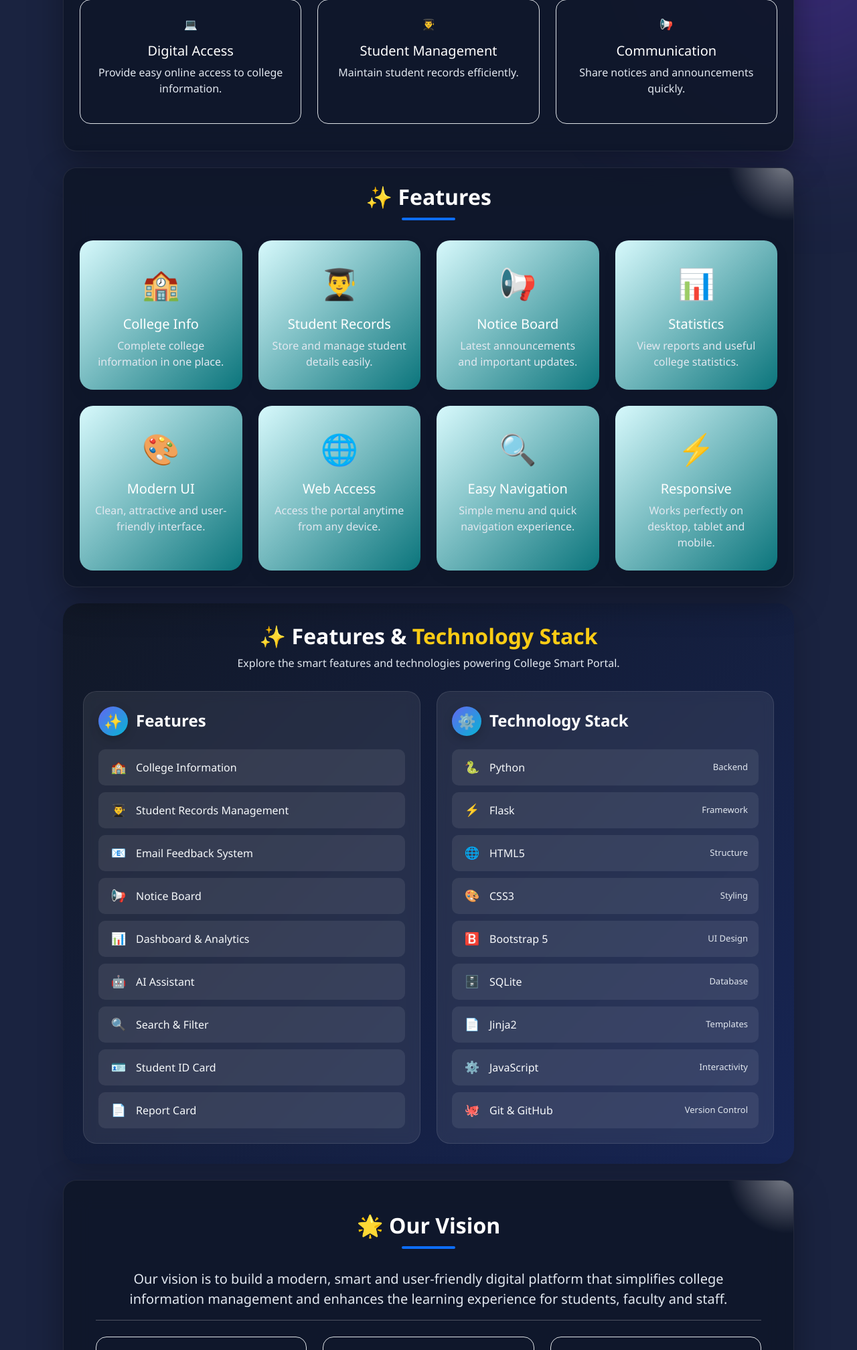
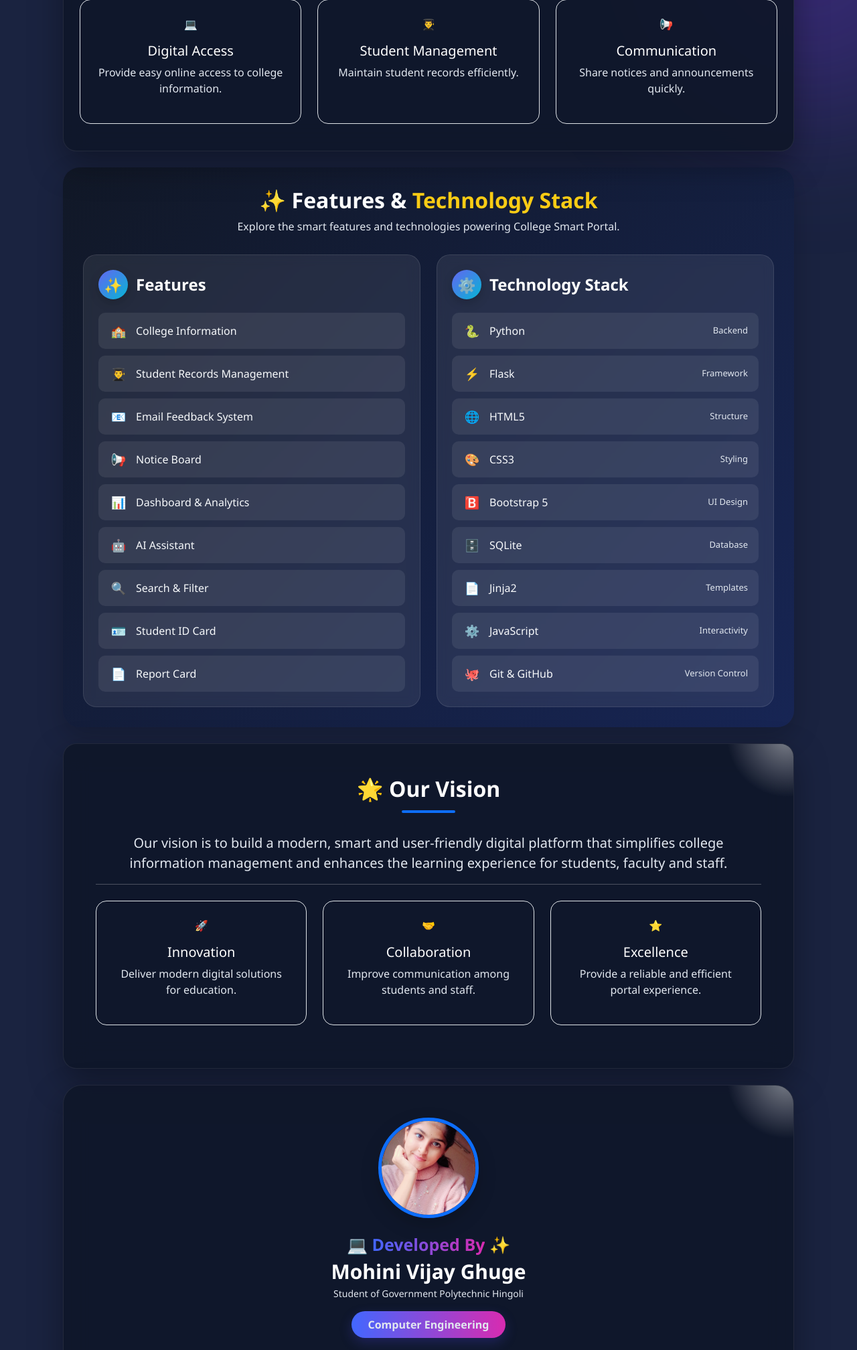
Before and after one commit to mohinighuge49-design/python-training, a Flask app: page /about in a window 1280 px wide; the page is wider, and only the part inside the window is pictured. Shown: the part 845-2861 px from the top of that part at 67% size. Run offline with Flask 3, Linux system fonts and the light colour scheme.

Commit message:
Remove features section from About Us page

```diff
--- a/templates/about.html
+++ b/templates/about.html
@@ -174,124 +174,7 @@ About Us - College Smart Portal
         </div>
 
     </div>
-        <!-- Features -->
-
-    <style>
-
-    .feature-card{
-        border:none;
-        border-radius:20px;
-        padding:30px 20px;
-        text-align:center;
-        background:linear-gradient(135deg,#d7f9fc,#0b757c);
-        box-shadow:0 8px 20px rgba(0,0,0,.08);
-        transition:.35s;
-        height:100%;
-    }
-
-    .feature-card:hover{
-        transform:translateY(-8px);
-        background:linear-gradient(135deg,#c0acc3,#95439b);
-        color:#fff;
-        box-shadow:0 18px 40px rgba(0,0,0,.18);
-    }
-
-    .feature-card .icon{
-        font-size:45px;
-        margin-bottom:15px;
-    }
-
-    .feature-card p{
-        color:#2a679c;
-        margin-bottom:0;
-        transition:.3s;
-    }
-
-    .feature-card:hover p{
-        color:#f8f9fa;
-    }
-
-    </style>
-
-    <div class="card about-card mb-4">
-
-        <div class="card-body p-4">
-
-            <h2 class="section-title">
-                ✨ Features
-            </h2>
-
-            <div class="row g-4">
-
-                <div class="col-lg-3 col-md-6">
-                    <div class="feature-card">
-                        <div class="icon">🏫</div>
-                        <h5>College Info</h5>
-                        <p>Complete college information in one place.</p>
-                    </div>
-                </div>
-
-                <div class="col-lg-3 col-md-6">
-                    <div class="feature-card">
-                        <div class="icon">👨‍🎓</div>
-                        <h5>Student Records</h5>
-                        <p>Store and manage student details easily.</p>
-                    </div>
-                </div>
-
-                <div class="col-lg-3 col-md-6">
-                    <div class="feature-card">
-                        <div class="icon">📢</div>
-                        <h5>Notice Board</h5>
-                        <p>Latest announcements and important updates.</p>
-                    </div>
-                </div>
-
-                <div class="col-lg-3 col-md-6">
-                    <div class="feature-card">
-                        <div class="icon">📊</div>
-                        <h5>Statistics</h5>
-                        <p>View reports and useful college statistics.</p>
-                    </div>
-                </div>
-
-                <div class="col-lg-3 col-md-6">
-                    <div class="feature-card">
-                        <div class="icon">🎨</div>
-                        <h5>Modern UI</h5>
-                        <p>Clean, attractive and user-friendly interface.</p>
-                    </div>
-                </div>
-
-                <div class="col-lg-3 col-md-6">
-                    <div class="feature-card">
-                        <div class="icon">🌐</div>
-                        <h5>Web Access</h5>
-                        <p>Access the portal anytime from any device.</p>
-                    </div>
-                </div>
-
-                <div class="col-lg-3 col-md-6">
-                    <div class="feature-card">
-                        <div class="icon">🔍</div>
-                        <h5>Easy Navigation</h5>
-                        <p>Simple menu and quick navigation experience.</p>
-                    </div>
-                </div>
-
-                <div class="col-lg-3 col-md-6">
-                    <div class="feature-card">
-                        <div class="icon">⚡</div>
-                        <h5>Responsive</h5>
-                        <p>Works perfectly on desktop, tablet and mobile.</p>
-                    </div>
-                </div>
-
-            </div>
-
-        </div>
-
-    </div>
+
        <!-- Features & Technology Stack -->
 
 <style>
```
